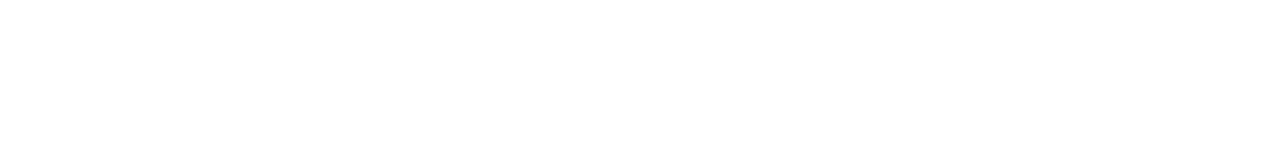
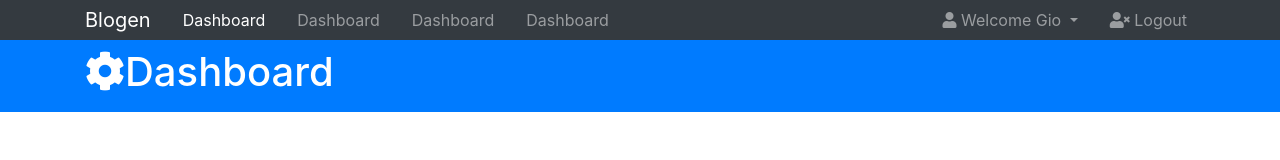
Before and after one commit to cornejog553/BootstrapBlogenAdminUI, a plain HTML site: page index.html in a window 1280 px wide. Drawn offline with nearby package versions, Linux system fonts and the light colour scheme.

Commit message:
added navbar and header

```diff
--- a/index.html
+++ b/index.html
@@ -5,16 +5,68 @@
   <meta charset="UTF-8">
   <meta name="viewport" content="width=device-width, initial-scale=1.0">
   <meta http-equiv="X-UA-Compatible" content="ie=edge">
-  <link rel="stylesheet" href="https://use.fontawesome.com/releases/v5.0.13/css/all.css" integrity="sha384-DNOHZ68U8hZfKXOrtjWvjxusGo9WQnrNx2sqG0tfsghAvtVlRW3tvkXWZh58N9jp"
-    crossorigin="anonymous">
-  <link rel="stylesheet" href="https://stackpath.bootstrapcdn.com/bootstrap/4.1.1/css/bootstrap.min.css" integrity="sha384-WskhaSGFgHYWDcbwN70/dfYBj47jz9qbsMId/iRN3ewGhXQFZCSftd1LZCfmhktB"
-    crossorigin="anonymous">
-  <link rel="stylesheet" href="css/style.css">
+  <link rel="stylesheet" href="https://cdnjs.cloudflare.com/ajax/libs/font-awesome/5.8.2/css/all.css" />
+    <link rel="stylesheet" href="https://stackpath.bootstrapcdn.com/bootstrap/4.3.1/css/bootstrap.min.css" integrity="sha384-ggOyR0iXCbMQv3Xipma34MD+dH/1fQ784/j6cY/iJTQUOhcWr7x9JvoRxT2MZw1T" crossorigin="anonymous">
+    <link rel="stylesheet" href="https://cdnjs.cloudflare.com/ajax/libs/ekko-lightbox/5.3.0/ekko-lightbox.css" integrity="sha256-HAaDW5o2+LelybUhfuk0Zh2Vdk8Y2W2UeKmbaXhalfA=" crossorigin="anonymous" />
+    <link rel="stylesheet" href="css/style.css">
   <title>Bootstrap Theme</title>
+  <script src="https://ajax.googleapis.com/ajax/libs/jquery/3.4.1/jquery.min.js"></script>
 </head>
 
 <body>
-  <!-- START HERE -->
+  <nav class="navbar navbar-expand-sm navbar-dark bg-dark p-0">
+    <div class="container">
+        <a href="index.html" class="navbar-brand">Blogen</a>
+        <button class="navbar-toggler" data-toggle="collapse" data-target="#navbarCollapse"><span class="navbar-toggler-icon"></span></button>
+    <div class="collapse navbar-collapse" id="navbarCollapse">
+        <ul class="navbar-nav">
+            <li class="nav-item px-2">
+                <a href="index.html" class="nav-link active">Dashboard</a>
+            </li>
+            <li class="nav-item px-2">
+              <a href="post.html" class="nav-link ">Dashboard</a>
+          </li>
+          <li class="nav-item px-2">
+              <a href="categories.html" class="nav-link ">Dashboard</a>
+          </li>
+          <li class="nav-item px-2">
+              <a href="users.html" class="nav-link ">Dashboard</a>
+          </li>
+        </ul>
+        <ul class="navbar-nav ml-auto">
+          <li class="nav-item dropdown mr-3">
+            <a href="#" class="nav-link dropdown-toggle" data-toggle="dropdown">
+              <i class="fas fa-user"></i> Welcome Gio
+            </a>
+            <div class="dropdown-menu">
+              <a href="profile.html" class="dropdown-item">
+                <i class="fas fa-user-circle"></i>Profile
+              </a>
+              <a href="settings.html" class="dropdown-item">
+                <i class="fas fa-cog"></i>Settings
+              </a>
+            </div>
+          </li>
+          <li class="nav-item">
+            <a href="login.html" class="nav-link">
+              <i class="fas fa-user-times"></i> Logout
+            </a>
+          </li>
+        </ul>
+    </div>
+    </div>
+</nav>
+
+<!-- Header -->
+<header id="main-header" class="py-2 bg-primary text-white">
+  <div class="container">
+    <div class="row">
+      <div class="col-md-6">
+        <h1><i class="fas fa-cog"></i>Dashboard</h1>
+      </div>
+    </div>
+  </div>
+</header>
 
 
   <script src="http://code.jquery.com/jquery-3.3.1.min.js" integrity="sha256-FgpCb/KJQlLNfOu91ta32o/NMZxltwRo8QtmkMRdAu8="
```
